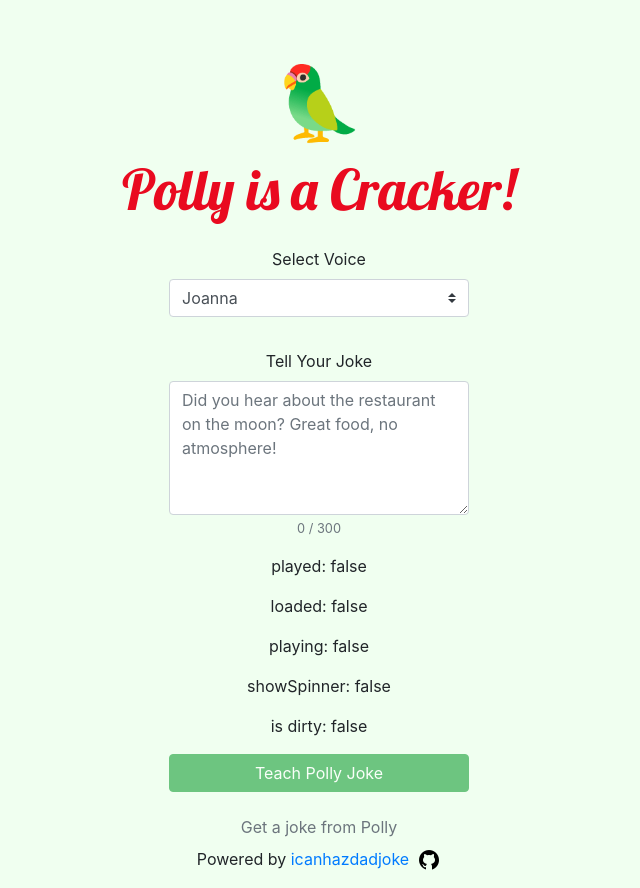
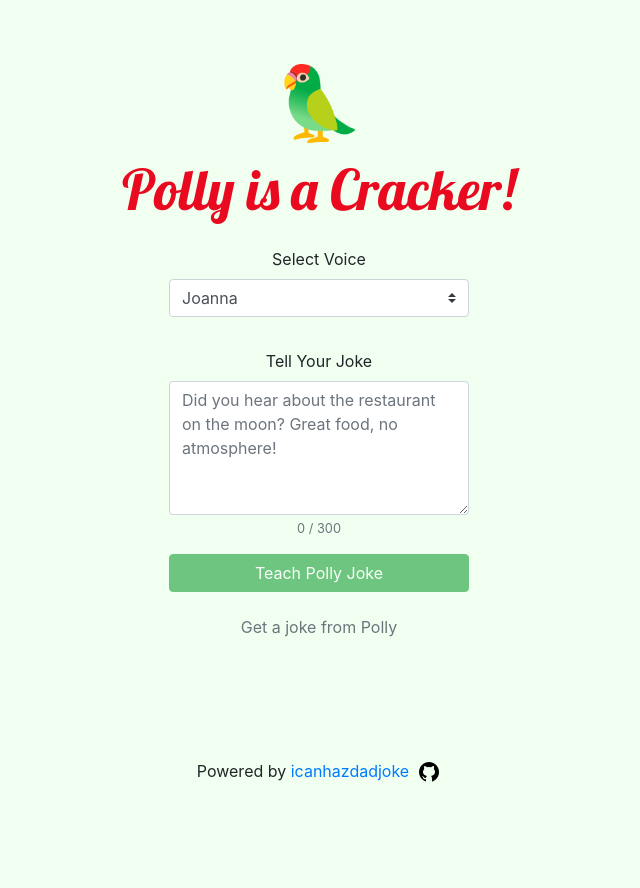
Before and after one commit to kimfucious/polly-is-a-cracker, an Angular app: page /byoj in a window 1280 px wide. Shown: the whole page, without its empty margins (321-961 px from the left). After the commit the page ends 800 px from the top, so only its background shows below. Built offline with nearby package versions, Linux system fonts and the light colour scheme.

Commit message:
clean debugg bits

```diff
--- a/src/app/components/byoj-form/byoj-form.component.html
+++ b/src/app/components/byoj-form/byoj-form.component.html
@@ -31,11 +31,6 @@
       {{ model.joke.length }} / 300
     </small>
   </div>
-  <p>played: {{ hasPlayed }}</p>
-  <p>loaded: {{ isLoaded }}</p>
-  <p>playing: {{ isPlaying }}</p>
-  <p>showSpinner: {{ showSpinner }}</p>
-  <p>is dirty: {{ textAreaIsDirty }}</p>
   <button
     *ngIf="!isLoaded && !hasPlayed"
     [disabled]="model.joke.length > 300 || model.joke.length < 3 || showSpinner"
```
